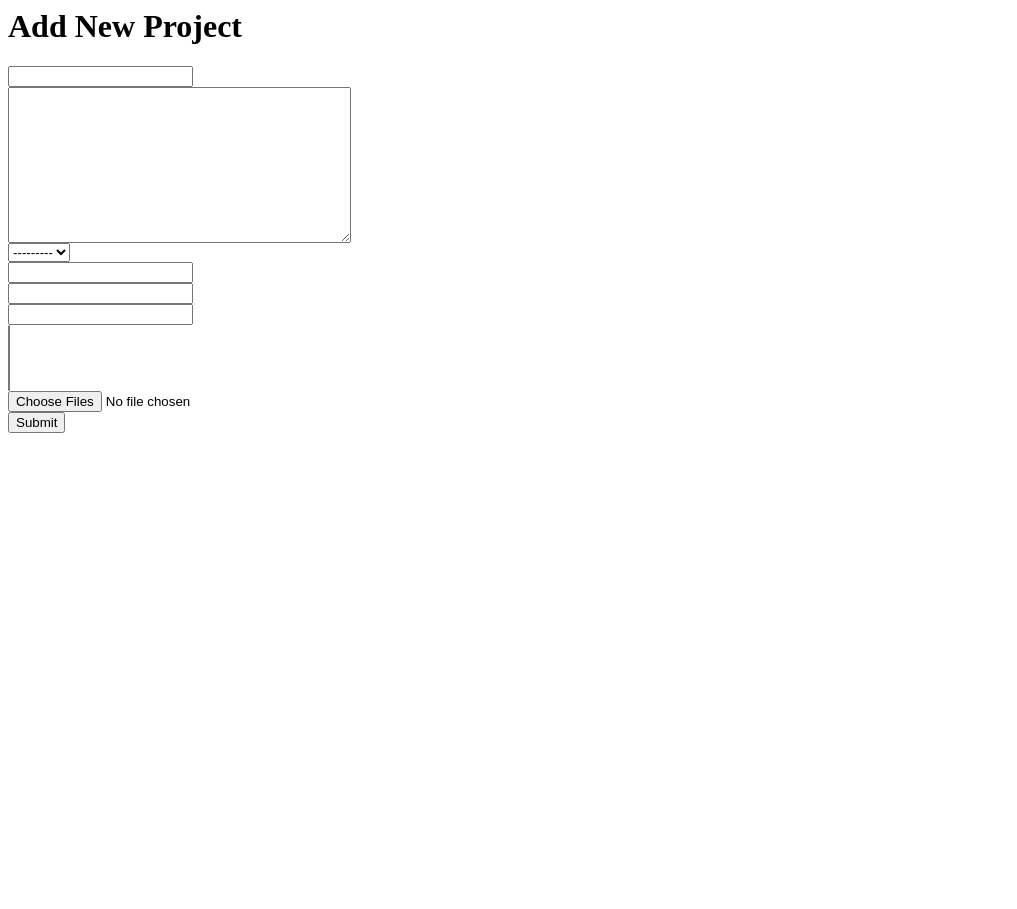
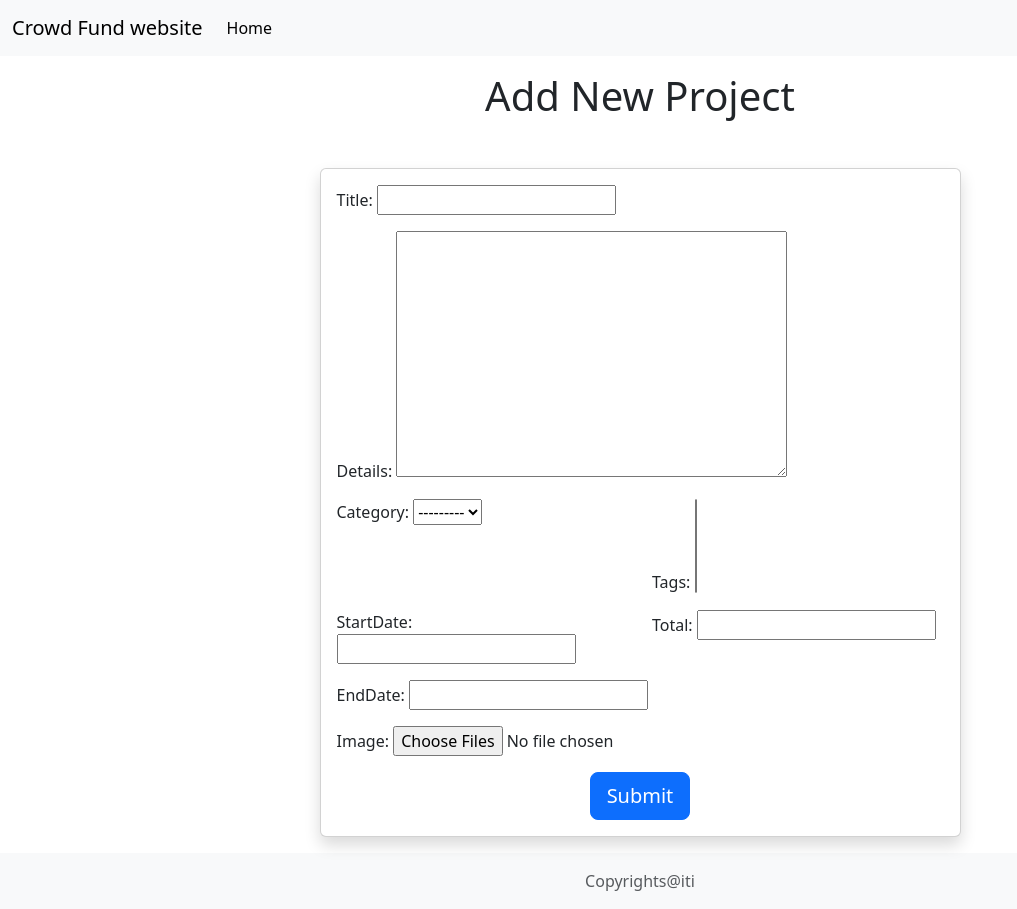
Before and after one commit to RahmaAsharf/Django-Crowd-Funding-Web-App, a Django app: page /projects/add in a window 1280 px wide. Shown: the whole page, without its empty margins (0-1017 px from the left). Before the commit the page ends 433 px from the top, so only its background shows below. Run offline with Django 5.2, Linux system fonts and the light colour scheme; data that the repository does not hold is empty.

Commit message:
fixed manytomany tags relation . added base.html , create_project.html style.

```diff
--- a/projects/forms.py
+++ b/projects/forms.py
@@ -1,11 +1,36 @@
 from django import forms
 from projects.models import Project, Image
+from .models import Tag, Category
+from django.core.exceptions import ValidationError
 
+# class ProjectForm(forms.ModelForm):
+#     class Meta:
+#         model= Project
+#         fields='__all__'
 class ProjectForm(forms.ModelForm):
+    # Add category field
+    category = forms.ModelChoiceField(queryset=Category.objects.all(), required=True, label='Category')
+    # Add tags field
+    tags = forms.ModelMultipleChoiceField(queryset=Tag.objects.all(), required=False, label='Tags')
+
     class Meta:
-        model= Project
-        fields='__all__'
+        model = Project
+        fields = '__all__'
 
+    # def clean(self):
+    #     cleaned_data = super().clean()
+    #     start_date = cleaned_data.get('startDate')
+    #     end_date = cleaned_data.get('endDate')
+    #     total = cleaned_data.get('total')
+    #     print("Total:", total)
+    #     if total and total <= 0:
+    #         self.add_error('total', 'Total must be greater than zero.')
+
+
+    #     if start_date and end_date and start_date >= end_date:
+    #         self.add_error('endDate', 'End date must be greater than start date.')
+
+    #     return cleaned_data
 
 # class ImageForm(forms.ModelForm):
 #     class Meta:
--- /dev/null
+++ b/projects/templates/layouts/base.html
@@ -0,0 +1,53 @@
+<!DOCTYPE html>
+<html lang="en">
+<head>
+    <meta charset="UTF-8">
+    <title>Landing</title>
+    <link href="https://cdn.jsdelivr.net/npm/bootstrap@5.3.3/dist/css/bootstrap.min.css" rel="stylesheet" integrity="sha384-QWTKZyjpPEjISv5WaRU9OFeRpok6YctnYmDr5pNlyT2bRjXh0JMhjY6hW+ALEwIH" crossorigin="anonymous">
+    <style>
+        html,
+        body {
+            height: 100%;
+        }
+
+        body {
+            display: flex;
+            flex-direction: column;
+        }
+
+        .content {
+            flex: 1;
+        }
+    </style>
+</head>
+<body>
+<nav class="navbar navbar-expand-lg bg-body-tertiary">
+  <div class="container-fluid">
+    <a class="navbar-brand" href="#">Crowd Fund website</a>
+    <button class="navbar-toggler" type="button" data-bs-toggle="collapse" data-bs-target="#navbarSupportedContent" aria-controls="navbarSupportedContent" aria-expanded="false" aria-label="Toggle navigation">
+      <span class="navbar-toggler-icon"></span>
+    </button>
+    <div class="collapse navbar-collapse" id="navbarSupportedContent">
+      <ul class="navbar-nav me-auto mb-2 mb-lg-0">
+        <li class="nav-item">
+          <a class="nav-link active" aria-current="page" >Home</a>
+        </li>
+      </ul>
+    </div>
+  </div>
+</nav>
+
+<div class="content">
+  {% block 'content' %}
+  {% endblock %}
+</div>
+
+<footer class="footer mt-auto py-3 bg-body-tertiary">
+  <div class="container text-center">
+    <span class="text-muted">Copyrights@iti</span>
+  </div>
+</footer>
+
+<script src="https://cdn.jsdelivr.net/npm/bootstrap@5.3.3/dist/js/bootstrap.bundle.min.js" integrity="sha384-YvpcrYf0tY3lHB60NNkmXc5s9fDVZLESaAA55NDzOxhy9GkcIdslK1eN7N6jIeHz" crossorigin="anonymous"></script>
+</body>
+</html>
--- a/projects/templates/projects/create_project.html
+++ b/projects/templates/projects/create_project.html
@@ -1,21 +1,102 @@
-<div class="px-4 py-5 my-5 text-center">
-    <h1 class="display-5 fw-bold">Add New Project</h1>
-    <div class="col-lg-6 mx-auto">
-        <div class="d-grid gap-2 d-sm-flex justify-content-sm-center">
+{% extends 'layouts/base.html' %}
+{% load static %}
+
+{% block 'content' %}
+<div class="container py-3">
+    <h1 class="display-6 text-center mb-5">Add New Project</h1>
+    <div class="row justify-content-center">
+        <div class="col-lg-7">
+            <div class="card shadow">
+                <div class="card-body ">
                     <form id="post_form" method="post" action="" enctype="multipart/form-data">
                         {% csrf_token %}
                         {% for hidden in form.hidden_fields %}
                             {{ hidden }}
                         {% endfor %}
-                {% for field in form %}
-                    {{ field }} <br />
+                        {{ form.field_name.errors }}
+
+                        <!-- Title Field -->
+                        <div class="mb-3">
+                            {{ form.title.label_tag }}
+                            {{ form.title }}
+                            {% if form.title.help_text %}
+                                <small class="form-text text-muted">{{ form.title.help_text }}</small>
+                            {% endif %}
+                        </div>
+
+                        <!-- Details Field -->
+                        <div class="mb-3">
+                            {{ form.details.label_tag }}
+                            {{ form.details }}
+                            {% if form.details.help_text %}
+                                <small class="form-text text-muted">{{ form.details.help_text }}</small>
+                            {% endif %}
+                        </div>
+
+                        <!-- Category and Tags Fields -->
+                        <div class="row mb-3">
+                            <div class="col-md-6">
+                                {{ form.category.label_tag }}
+                                {{ form.category }}
+                                {% if form.category.help_text %}
+                                    <small class="form-text text-muted">{{ form.category.help_text }}</small>
+                                {% endif %}
+                            </div>
+                            <div class="col-md-6">
+                                {{ form.tags.label_tag }}
+                                {{ form.tags }}
+                                {% if form.tags.help_text %}
+                                    <small class="form-text text-muted">{{ form.tags.help_text }}</small>
+                                {% endif %}
+                            </div>
+                        </div>
+
+                        <!-- Start Date and Total Fields -->
+                        <div class="row mb-3">
+                            <div class="col-md-6">
+                                {{ form.startDate.label_tag }}
+                                {{ form.startDate }}
+                                {% if form.startDate.help_text %}
+                                    <small class="form-text text-muted">{{ form.startDate.help_text }}</small>
+                                {% endif %}
+                            </div>
+                            <div class="col-md-6">
+                                {{ form.total.label_tag }}
+                                {{ form.total }}
+                                {% if form.total.help_text %}
+                                    <small class="form-text text-muted">{{ form.total.help_text }}</small>
+                                {% endif %}
+                            </div>
+                        </div>
+
+                        <!-- End Date Field -->
+                        <div class="mb-3">
+                            {{ form.endDate.label_tag }}
+                            {{ form.endDate }}
+                            {% if form.endDate.help_text %}
+                                <small class="form-text text-muted">{{ form.endDate.help_text }}</small>
+                            {% endif %}
+                        </div>
+
+                        <!-- Image Field -->
+                        <div class="mb-3">
+                            {{ imageform.management_form }}
+                            {% for img_form in imageform %}
+                                {{ img_form.label_tag }}
+                                {{ img_form }}
+                                {% if img_form.help_text %}
+                                    <small class="form-text text-muted">{{ img_form.help_text }}</small>
+                                {% endif %}
                             {% endfor %}
-                {{ imageform.management_form }}
-                {% for form in imageform %}
-                    {{ form }} <br />
-                {% endfor %}
-                <input type="submit" name="submit" value="Submit" />
+                        </div>
+                        <div class="text-center">
+                            <button class="btn btn-primary btn-lg btn-block " type="submit" name="submit">Submit</button>
+
+                        </div>
                     </form>
                 </div>
             </div>
         </div>
+    </div>
+</div>
+{% endblock %}
--- a/projects/views.py
+++ b/projects/views.py
@@ -4,25 +4,77 @@ from projects.models import Project, Image, Tag, Category
 from projects.forms import ProjectForm, ImageForm
 
 def create_project(request):
-
     if request.method == "POST":
         form = ProjectForm(request.POST)
         files = request.FILES.getlist("image")
         if form.is_valid():
-            f = form.save(commit=False)
-            f.user = request.user
-            f.save()
-            for i in files:
-                Image.objects.create(project=f, image=i)
-            return HttpResponse("added")#-----------
-        else:
-            print(form.errors)
+            project = form.save(commit=False)
+            project.user = request.user
+            project.save()
+            for file in files:
+                Image.objects.create(project=project, image=file)
+            form.save_m2m()  # Save many-to-many relationships
+            return HttpResponse("Project added successfully")
     else:
         form = ProjectForm()
-        imageform = ImageForm()
+        image_form = ImageForm()
 
-    return render(request, "projects/create_project.html", {"form": form, "imageform": imageform})
+    tags = Tag.objects.all()
+    categories = Category.objects.all()
+
+    return render(request, "projects/create_project.html", {"form": form, "imageform": image_form, "tags": tags, "categories": categories})
+
+# def create_project(request):
+
+#     if request.method == "POST":
+#         form = ProjectForm(request.POST)
+#         files = request.FILES.getlist("image")
+#         if form.is_valid():
+#             f = form.save(commit=False)
+#             f.user = request.user
+#             f.save()
+#             for i in files:
+#                 Image.objects.create(project=f, image=i)
+#             return HttpResponse("added")#-----------
+#         else:
+#             print(form.errors)
+#     else:
+#         form = ProjectForm()
+#         imageform = ImageForm()
+
+#     return render(request, "projects/create_project.html", {"form": form, "imageform": imageform})
 
 
 # def try1(request):
 #     return HttpResponse('hello')
+
+# def create_project(request):
+#     if request.method == "POST":
+#         form = ProjectForm(request.POST)
+#         files = request.FILES.getlist("image")
+#         if form.is_valid():
+#             f = form.save(commit=False)
+#             f.user = request.user
+#             f.save()
+
+#             # Process and save tags
+#             tag_names = request.POST.getlist("tags")  # Assuming the tags are submitted as a list
+#             for tag_name in tag_names:
+#                 tag, created = Tag.objects.get_or_create(name=tag_name)
+#                 f.tags.add(tag)
+
+#             # Save images
+#             for i in files:
+#                 Image.objects.create(project=f, image=i)
+
+#             return HttpResponse("added")
+#         else:
+#             print(form.errors)
+#     else:
+#         form = ProjectForm()
+#         imageform = ImageForm()
+#         tags = Tag.objects.all()
+#         return render(request, "projects/create_project.html", {"form": form, "imageform": imageform, "tags": tags})
+
+#     tags = Tag.objects.all()
+#     return render(request, "projects/create_project.html", {"form": form, "imageform": imageform, "tags": tags})
```
Lines whose indentation alone changed are shown as unchanged.
